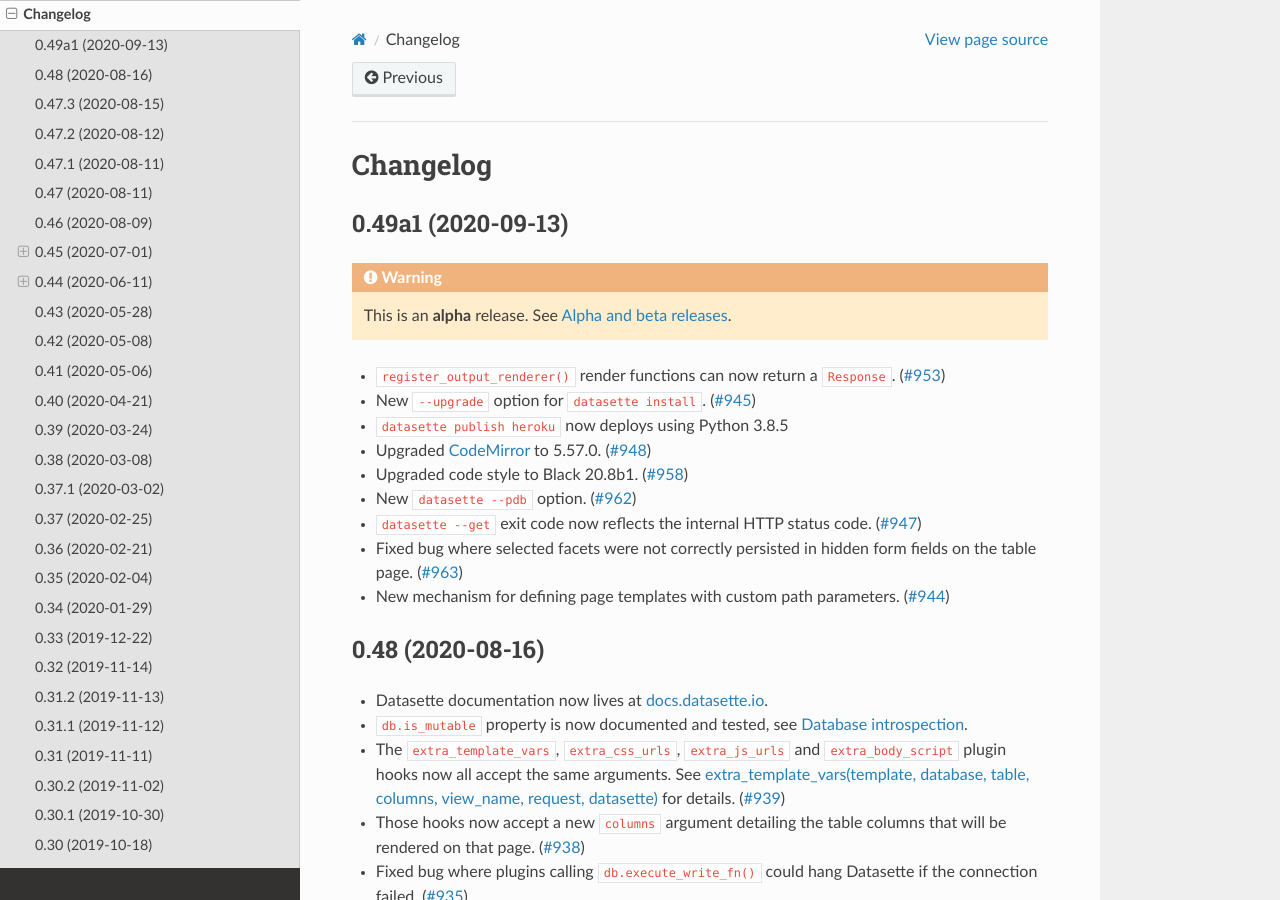
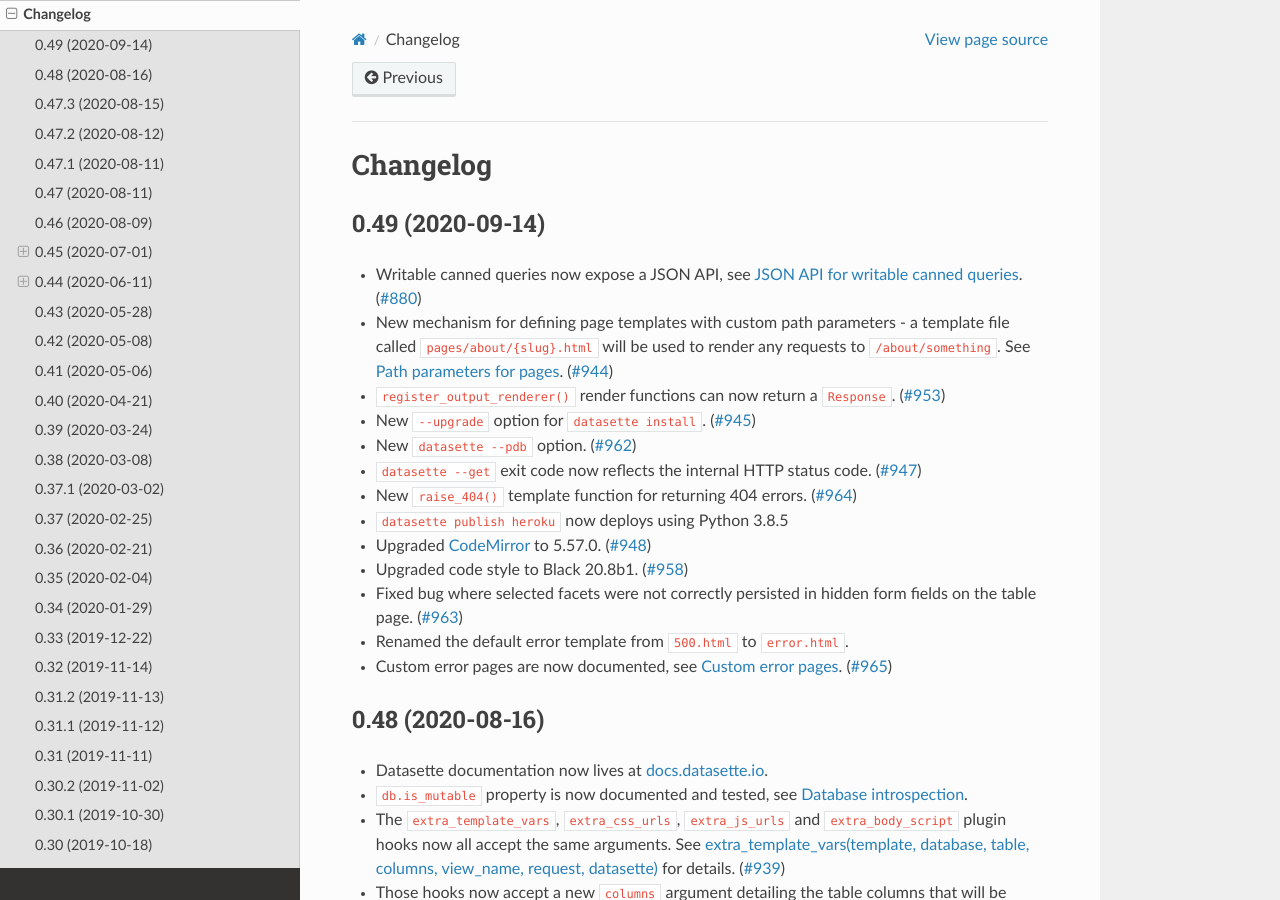
Before and after one commit to simonw/datasette, a Sphinx documentation site: the page built from docs/changelog.rst, in a window 1280 px wide and 900 px high. Built offline with Sphinx 7.4.7 and the Read the Docs theme 2.0.0, drawn with Linux system fonts in a browser that asks for light colours.

Commit message:
Release 0.49
Refs #880, #944, #945, #947, #948, #953, #958, #962, #963, #964, #965

```diff
--- a/docs/changelog.rst
+++ b/docs/changelog.rst
@@ -4,22 +4,24 @@
 Changelog
 =========
 
-.. _v0_49a1:
-
-0.49a1 (2020-09-13)
--------------------
-
-.. warning:: This is an **alpha** release. See :ref:`contributing_alpha_beta`.
-
+.. _v0_49:
+
+0.49 (2020-09-14)
+-----------------
+
+- Writable canned queries now expose a JSON API, see :ref:`canned_queries_json_api`. (`#880 <https://github.com/simonw/datasette/issues/880>`__)
+- New mechanism for defining page templates with custom path parameters - a template file called ``pages/about/{slug}.html`` will be used to render any requests to ``/about/something``. See :ref:`custom_pages_parameters`. (`#944 <https://github.com/simonw/datasette/issues/944>`__)
 - ``register_output_renderer()`` render functions can now return a ``Response``. (`#953 <https://github.com/simonw/datasette/issues/953>`__)
 - New ``--upgrade`` option for ``datasette install``. (`#945 <https://github.com/simonw/datasette/issues/945>`__)
+- New ``datasette --pdb`` option. (`#962 <https://github.com/simonw/datasette/issues/962>`__)
+- ``datasette --get`` exit code now reflects the internal HTTP status code. (`#947 <https://github.com/simonw/datasette/issues/947>`__)
+- New ``raise_404()`` template function for returning 404 errors. (`#964 <https://github.com/simonw/datasette/issues/964>`__)
 - ``datasette publish heroku`` now deploys using Python 3.8.5
 - Upgraded `CodeMirror <https://codemirror.net/>`__ to 5.57.0. (`#948 <https://github.com/simonw/datasette/issues/948>`__)
 - Upgraded code style to Black 20.8b1. (`#958 <https://github.com/simonw/datasette/issues/958>`__)
-- New ``datasette --pdb`` option. (`#962 <https://github.com/simonw/datasette/issues/962>`__)
-- ``datasette --get`` exit code now reflects the internal HTTP status code. (`#947 <https://github.com/simonw/datasette/issues/947>`__)
 - Fixed bug where selected facets were not correctly persisted in hidden form fields on the table page. (`#963 <https://github.com/simonw/datasette/issues/963>`__)
-- New mechanism for defining page templates with custom path parameters. (`#944 <https://github.com/simonw/datasette/issues/944>`__)
+- Renamed the default error template from ``500.html`` to ``error.html``.
+- Custom error pages are now documented, see :ref:`custom_pages_errors`. (`#965 <https://github.com/simonw/datasette/issues/965>`__)
 
 .. _v0_48:
 
```
Also changed, not shown: README.md (+1 -0 lines).
